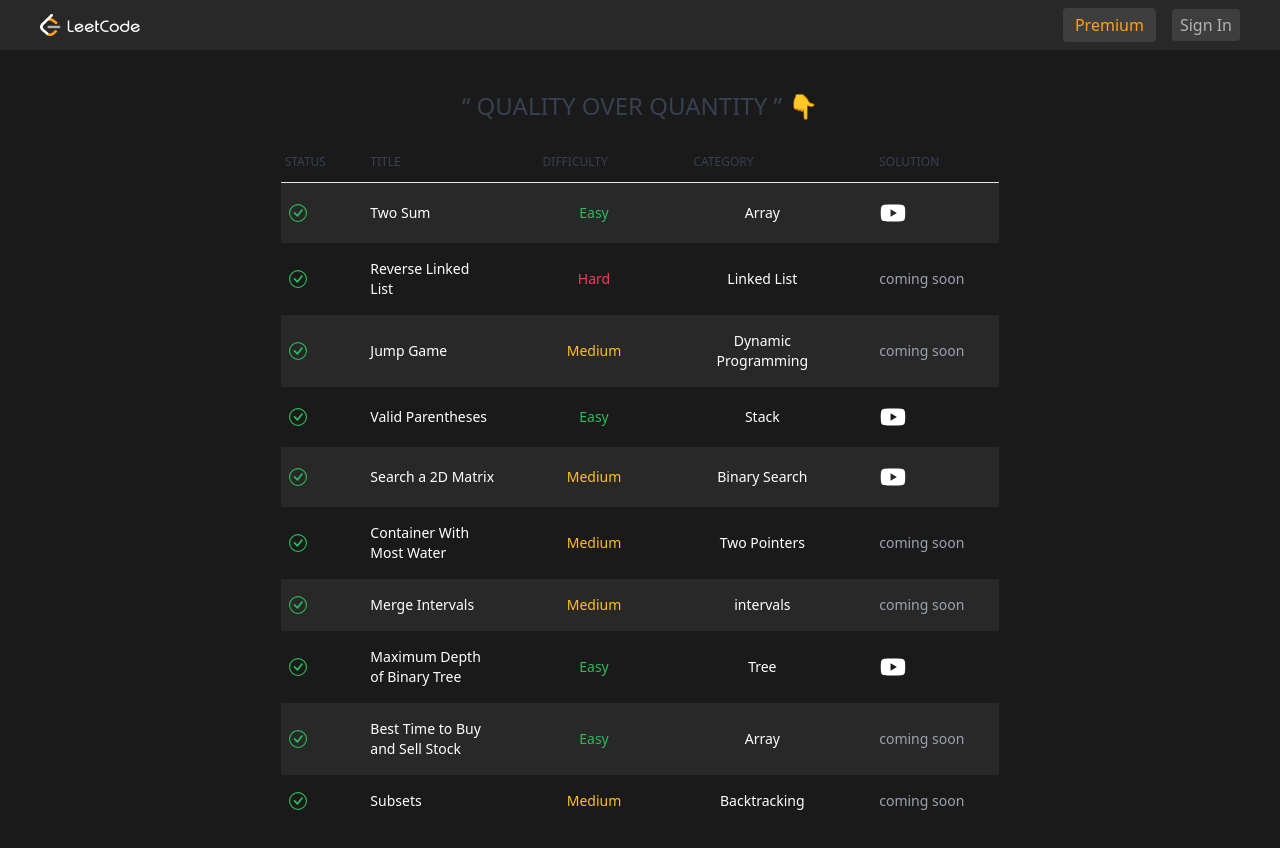
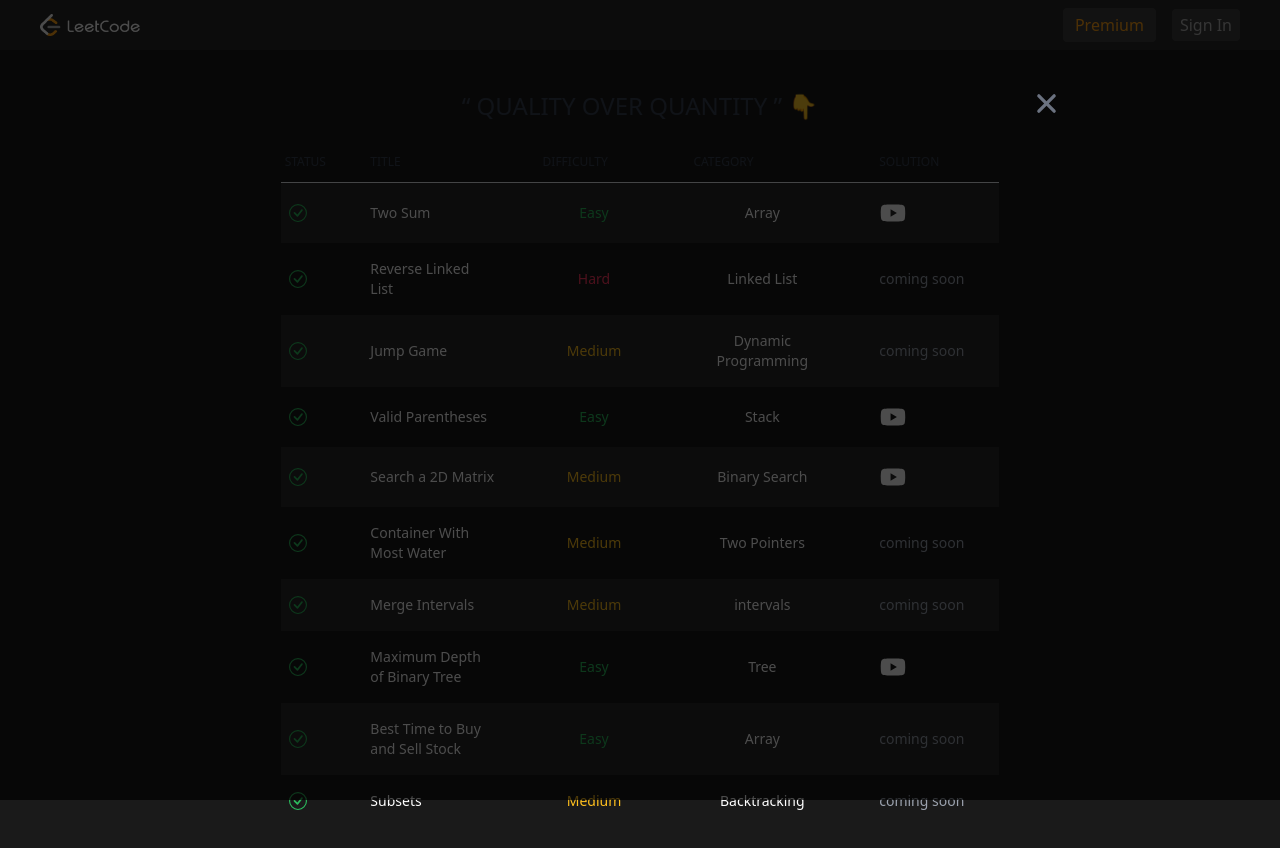
Before and after one commit to MZHussain0/leetcode, a Next.js app: page / in a window 1280 px wide. Both pictures are taken after a click on the icon 893 px from the left and 213 px from the top of the page. Shown: the top 848 px of the page. Built offline with nearby package versions, Linux system fonts and the light colour scheme.

Commit message:
implement youtube video moda

```diff
--- a/package.json
+++ b/package.json
@@ -22,6 +22,7 @@
     "react-dom": "18.2.0",
     "react-firebase-hooks": "^5.1.1",
     "react-icons": "^4.8.0",
+    "react-youtube": "^10.1.0",
     "recoil": "^0.7.7",
     "tailwindcss": "3.3.1",
     "typescript": "5.0.4"
--- a/src/components/ProblemsTable/ProblemsTable.tsx
+++ b/src/components/ProblemsTable/ProblemsTable.tsx
@@ -1,14 +1,35 @@
 import { problems } from "@/mockProblems/problems";
 import Link from "next/link";
-import { FC } from "react";
+import { FC, useEffect, useState } from "react";
 
 import { AiFillYoutube } from "react-icons/ai";
 import { BsCheckCircle } from "react-icons/bs";
+import { IoClose } from "react-icons/io5";
+import YouTube from "react-youtube";
 
 interface ProblemsTableProps {}
 
 const ProblemsTable: FC<ProblemsTableProps> = ({}) => {
+  const [youtubePlayer, setYoutubePlayer] = useState({
+    isOpen: false,
+    videoId: "",
+  });
+
+  const closeModal = () => {
+    setYoutubePlayer({ isOpen: false, videoId: "" });
+  };
+
+  useEffect(() => {
+    const handleEsc = (e: KeyboardEvent) => {
+      if (e.key === "Escape") closeModal();
+    };
+    window.addEventListener("keydown", handleEsc);
+
+    return () => window.removeEventListener("keydown", handleEsc);
+  }, []);
+
   return (
+    <>
       <tbody className="text-white">
         {problems.map((problem, idx) => {
           const difficultyColor =
@@ -43,6 +64,12 @@
                   <AiFillYoutube
                     fontSize={"28"}
                     className="cursor-pointer hover:text-pink-600"
+                    onClick={() =>
+                      setYoutubePlayer({
+                        isOpen: true,
+                        videoId: problem.videoId as string,
+                      })
+                    }
                   />
                 ) : (
                   <p className="text-gray-400">coming soon</p>
@@ -52,6 +79,31 @@
           );
         })}
       </tbody>
+
+      {youtubePlayer.isOpen && (
+        <tfoot
+          className="fixed top-0 left-0 h-screen w-screen flex items-center justify-center "
+          onClick={closeModal}>
+          <div className="bg-black z-10 opacity-70 top-0 left-0 w-screen h-screen absolute"></div>
+          <div className="w-full z-50 h-full px-6 relative max-w-4xl">
+            <div className="w-full h-full flex items-center justify-center relative">
+              <div className="w-full relative">
+                <IoClose
+                  fontSize={"35"}
+                  className="cursor-pointer absolute -top-16 right-0"
+                  onClick={closeModal}
+                />
+                <YouTube
+                  videoId={youtubePlayer.videoId}
+                  loading="lazy"
+                  iframeClassName="w-full min-h-[500px]"
+                />
+              </div>
+            </div>
+          </div>
+        </tfoot>
+      )}
+    </>
   );
 };
 
```
Also changed, not shown: 1 other file (tests, documents, lock files or other folders). Lines whose indentation alone changed are shown as unchanged.
